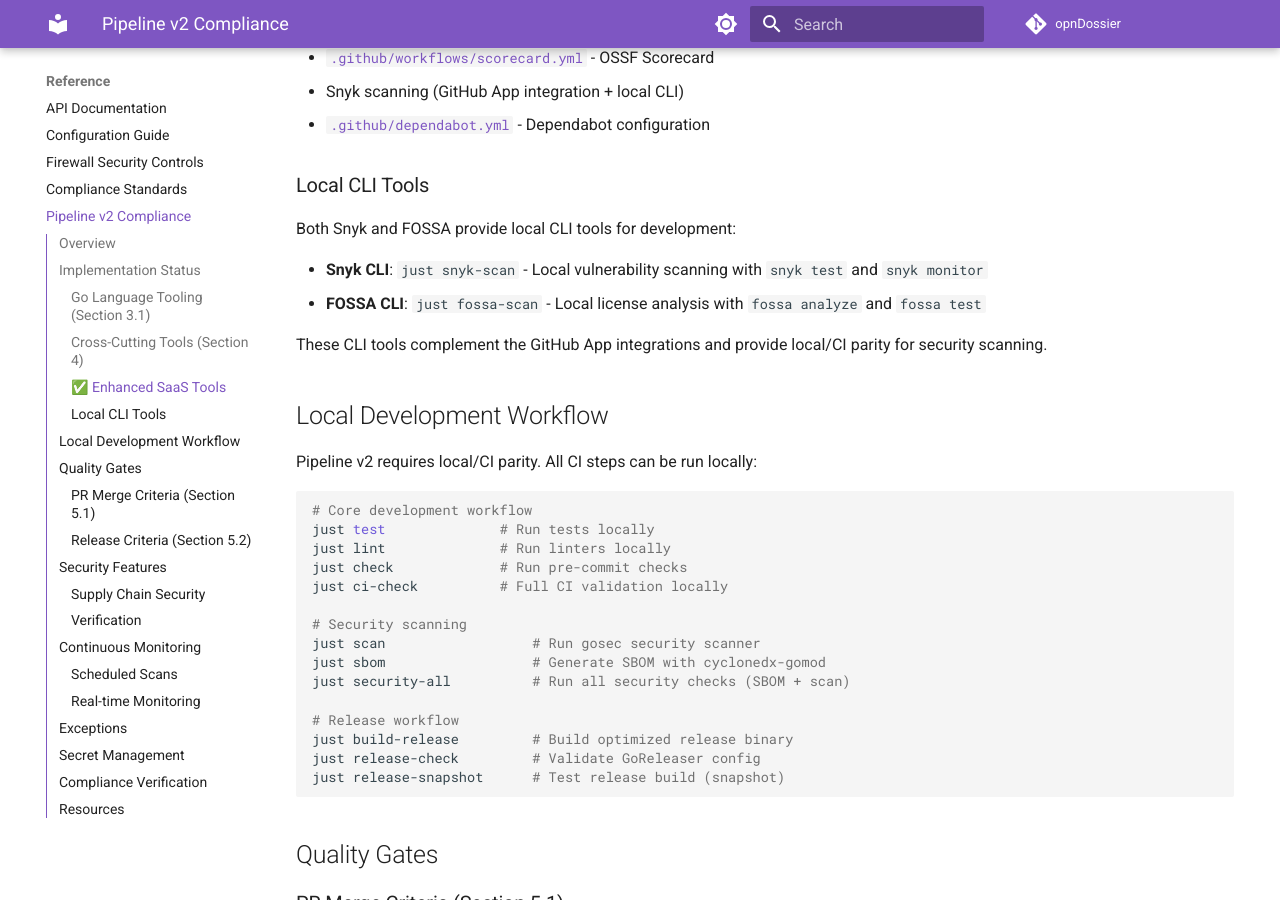
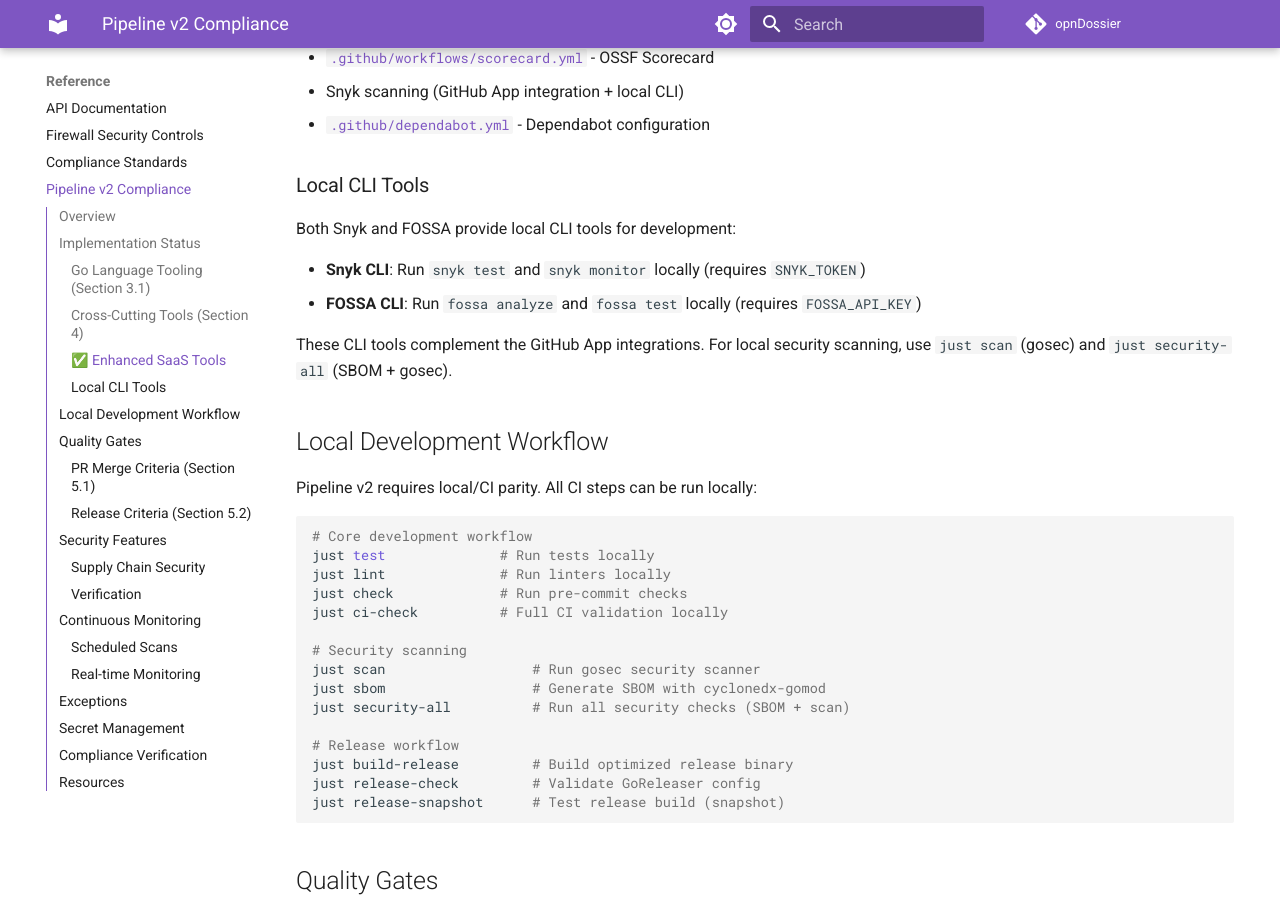
Before and after one commit to EvilBit-Labs/opnDossier, an MkDocs documentation site: the page built from docs/pipeline-v2-compliance.md, in a window 1280 px wide and 900 px high, scrolled down 2493 px. Built offline with MkDocs 1.6.1 and Material for MkDocs 9.7.7, drawn with Linux system fonts in a browser that asks for light colours; comment, search, counter and statistics services are not loaded; the version menu is left out.

Commit message:
docs: update Pipeline v2 Compliance Guide with local CLI tool usage and security scanning instructions
Signed-off-by: UncleSp1d3r <unclesp1d3r@evilbitlabs.io>

```diff
--- a/docs/pipeline-v2-compliance.md
+++ b/docs/pipeline-v2-compliance.md
@@ -82,10 +82,10 @@
 
 Both Snyk and FOSSA provide local CLI tools for development:
 
-- **Snyk CLI**: `just snyk-scan` - Local vulnerability scanning with `snyk test` and `snyk monitor`
-- **FOSSA CLI**: `just fossa-scan` - Local license analysis with `fossa analyze` and `fossa test`
+- **Snyk CLI**: Run `snyk test` and `snyk monitor` locally (requires `SNYK_TOKEN`)
+- **FOSSA CLI**: Run `fossa analyze` and `fossa test` locally (requires `FOSSA_API_KEY`)
 
-These CLI tools complement the GitHub App integrations and provide local/CI parity for security scanning.
+These CLI tools complement the GitHub App integrations. For local security scanning, use `just scan` (gosec) and `just security-all` (SBOM + gosec).
 
 ## Local Development Workflow
 
--- a/mkdocs.yml
+++ b/mkdocs.yml
@@ -75,7 +75,6 @@
 
   - Reference:
       - API Documentation: api.md
-      - Configuration Guide: configuration.md
       - Firewall Security Controls: firewall-security-controls-reference.md
       - Compliance Standards: compliance-standards.md
       - Pipeline v2 Compliance: pipeline-v2-compliance.md
```
